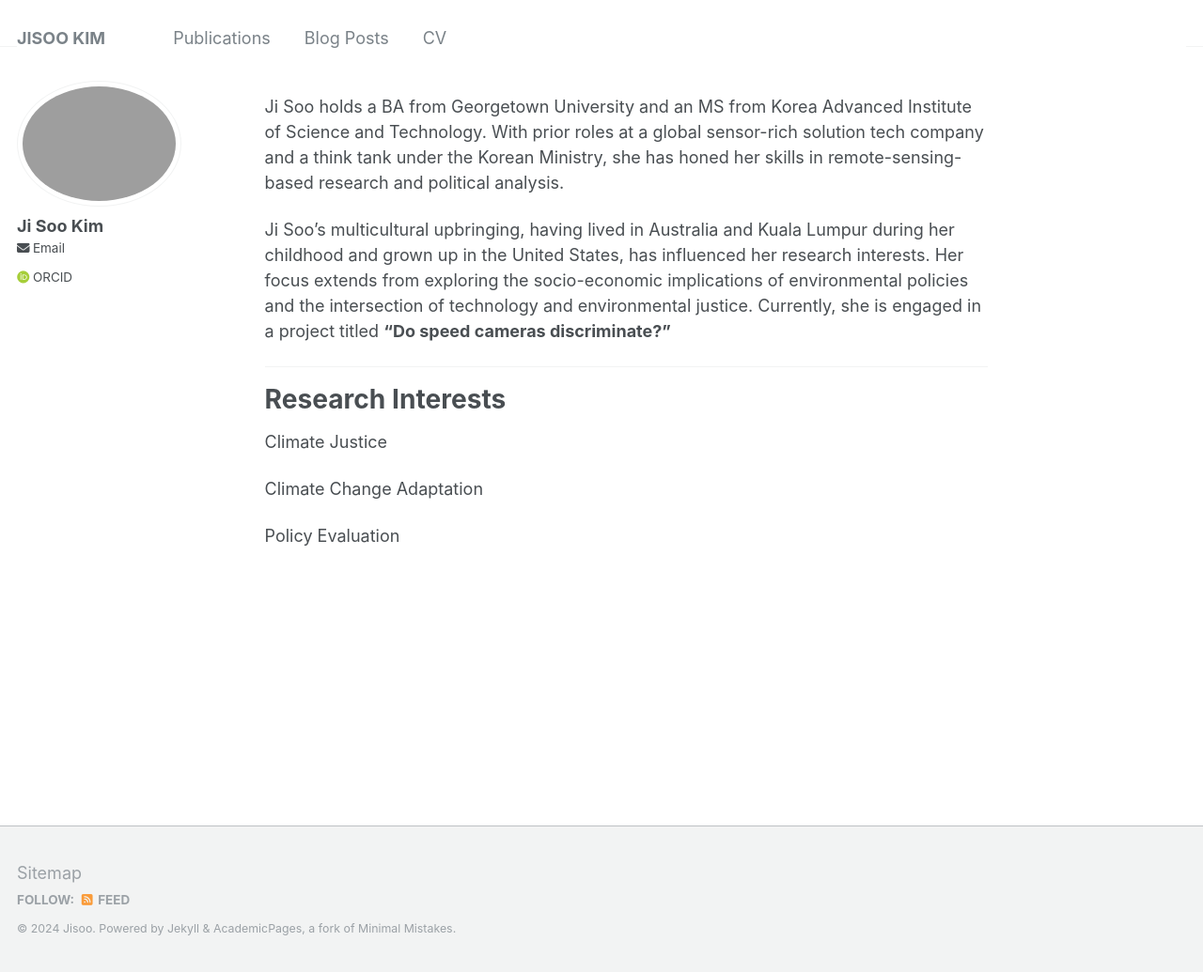
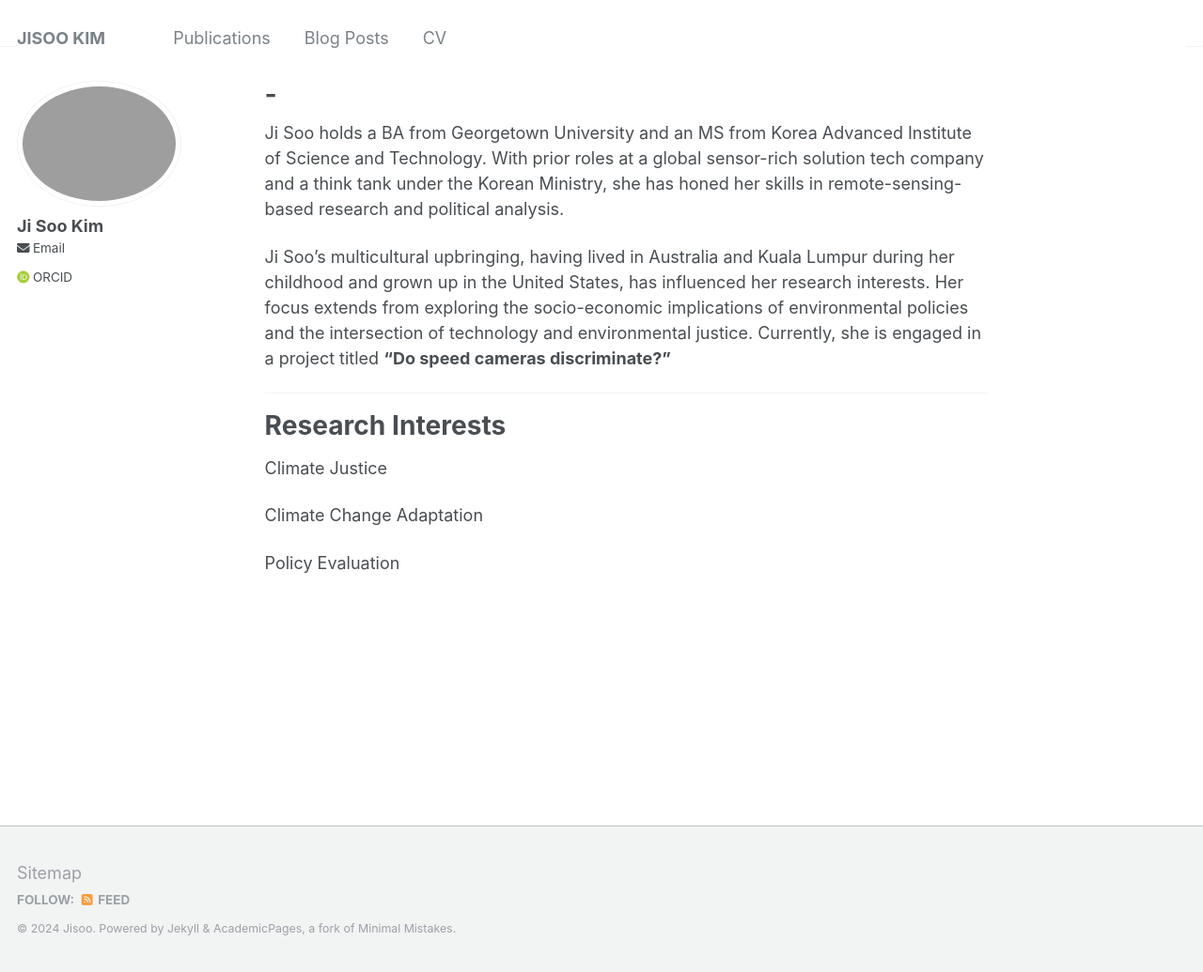
Before and after one commit to jk-jisookim/jk-jisookim.github.io, a Jekyll site: the page built from _pages/about.md, in a window 1280 px wide and 1035 px high. Shown: the whole window at 94% size. Built offline with Jekyll 4.4.1, drawn with Linux system fonts in a browser that asks for light colours; some web fonts are replaced.

```diff
--- a/_pages/about.md
+++ b/_pages/about.md
@@ -1,6 +1,6 @@
 ---
 permalink: /
-title: " "
+title: "-"
 author_profile: true
 redirect_from:
   - /about/
```
